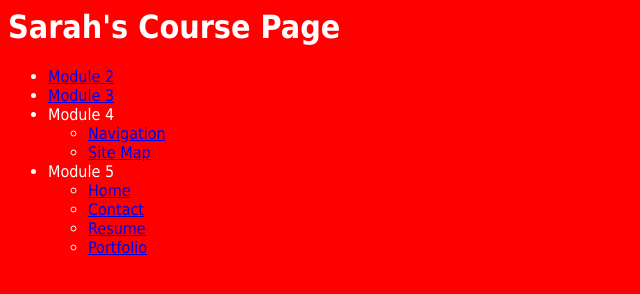
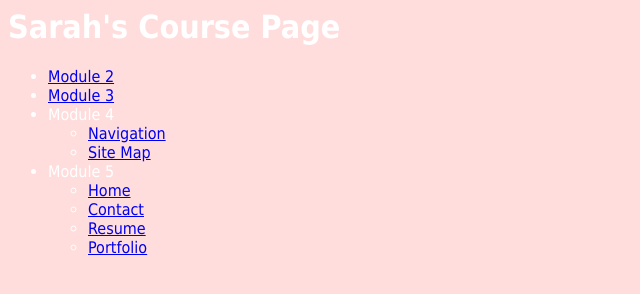
Before and after one commit to sarahlipworth/home, a plain HTML site: page index.html in a window 1280 px wide. Shown: the whole page, without its empty margins (0-640 px from the left). Drawn offline with Linux system fonts and the light colour scheme.

Commit message:
trying to fix background color

```diff
--- a/style.css
+++ b/style.css
@@ -1,5 +1,5 @@
 body {
-	background-color: #ff0000;
+	background-color: #ffdddd;
 	color: white;
 	font-family: Tahoma;
 }
```
